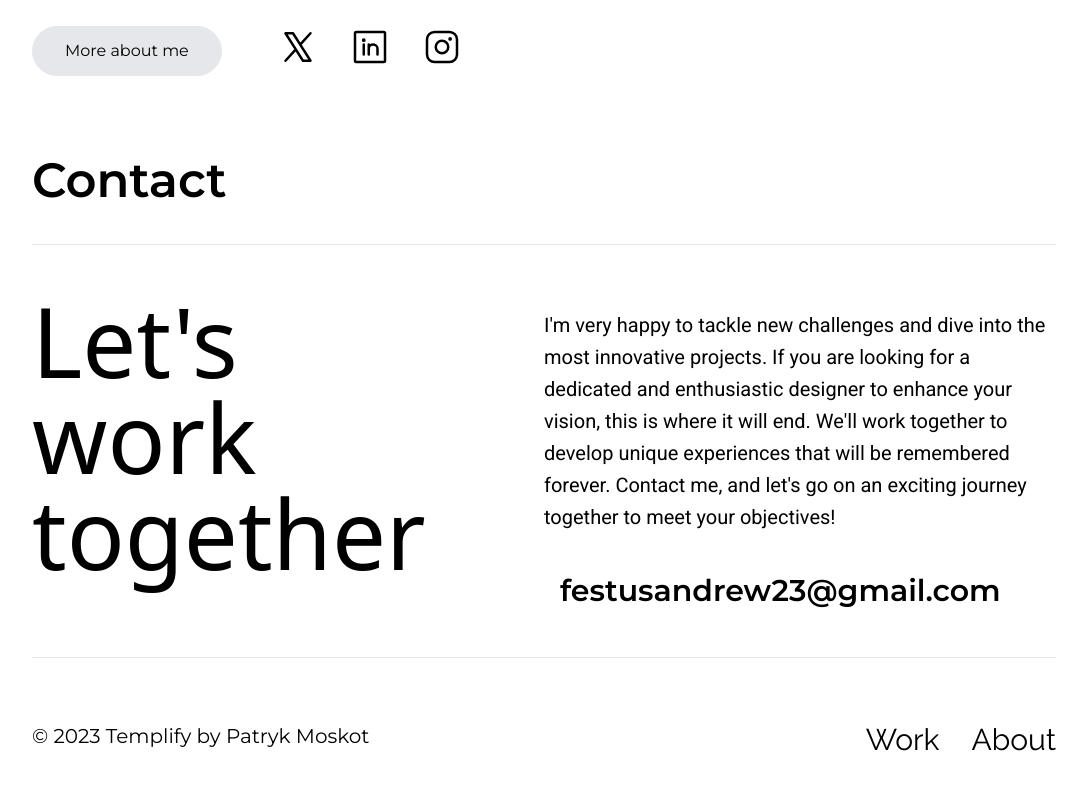
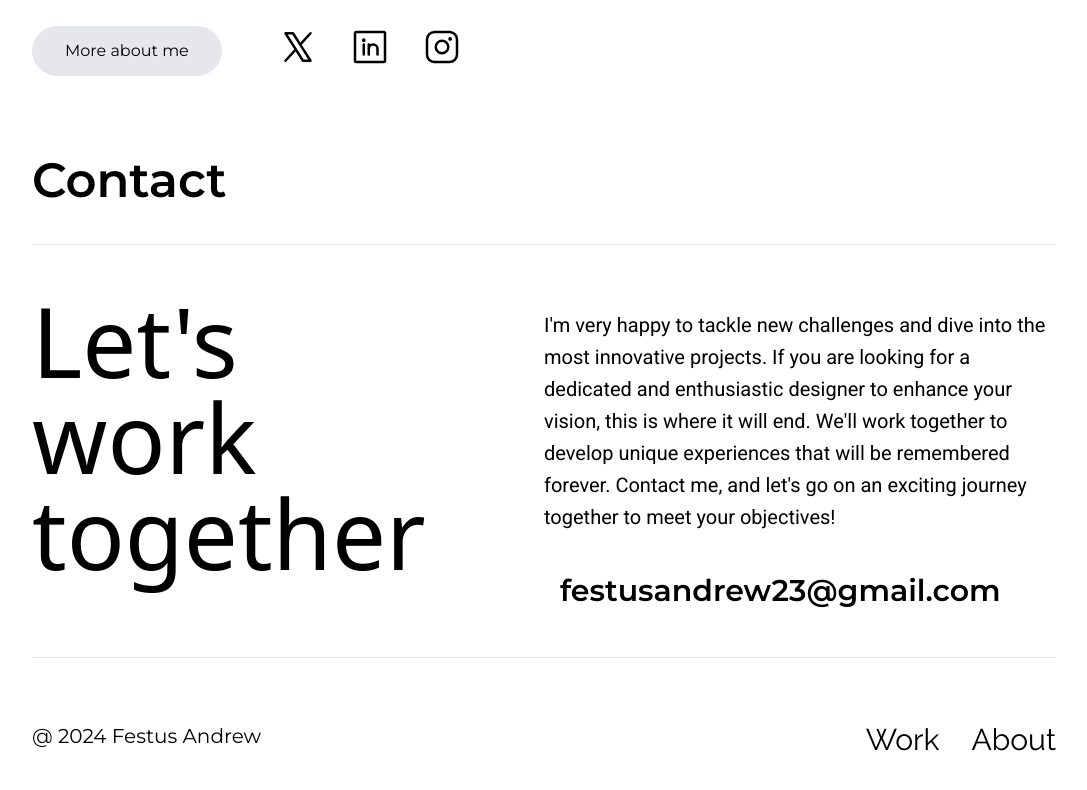
Before and after one commit to KeswetRinret/Festus_Andrew_Portfolio, a React (Vite) app: page / in a window 1280 px wide. Shown: the part 3292-4082 px from the top of the page, without its empty margins (96-1183 px from the left). Built offline with nearby package versions, Linux system fonts and the light colour scheme.

Commit message:
changes in footer

```diff
--- a/src/components/Footer.jsx
+++ b/src/components/Footer.jsx
@@ -7,7 +7,7 @@ const Footer = () => {
       <hr className="md:mt-12 mt-6" />
       <footer className="md:mt-16 mt-8 flex">
         <p className="md:w-[60%] md:text-xl md:font-tertiaryFont hidden md:block">
-          © 2023 Templify by Patryk Moskot
+        @ 2024 Festus Andrew
         </p>
 
         <div className="md:w-[40%] w-full flex md:justify-end justify-center">
--- a/src/components/myWorks/Infinity.jsx
+++ b/src/components/myWorks/Infinity.jsx
@@ -187,7 +187,7 @@ const Infinity = () => {
        <hr className="md:mt-12 mt-6" />
       <footer className="md:mt-16 mt-8 flex md:flex-row flex-col">
       <p className="md:w-[60%] text-xl md:font-tertiaryFont md:mt-5 md:mr-20 flex justify-center">
-      © 2024 Festus Andrew
+      @ 2024 Festus Andrew
         </p>
 
         <div className="md:w-[40%] w-full flex md:justify-end justify-center mt-6">
--- a/src/components/myWorks/Marb.jsx
+++ b/src/components/myWorks/Marb.jsx
@@ -195,7 +195,7 @@ const Marb = () => {
        <hr className="md:mt-12 mt-6" />
       <footer className="md:mt-16 mt-8 flex md:flex-row flex-col">
       <p className="md:w-[60%] text-xl md:font-tertiaryFont md:mt-5 md:mr-20 flex justify-center">
-      © 2024 Festus Andrew
+      @ 2024 Festus Andrew
         </p>
 
         <div className="md:w-[40%] w-full flex md:justify-end justify-center mt-6">
--- a/src/components/myWorks/ProClub.jsx
+++ b/src/components/myWorks/ProClub.jsx
@@ -195,7 +195,7 @@ const ProClub = () => {
        <hr className="md:mt-12 mt-6" />
       <footer className="md:mt-16 mt-8 flex md:flex-row flex-col">
       <p className="md:w-[60%] text-xl md:font-tertiaryFont flex justify-center">
-      © 2024 Festus Andrew
+      @ 2024 Festus Andrew
         </p>
 
         <div className="md:w-[40%] w-full flex md:justify-end justify-center mt-6">
--- a/src/components/myWorks/Wander.jsx
+++ b/src/components/myWorks/Wander.jsx
@@ -188,7 +188,7 @@ const Wander = () => {
        <hr className="md:mt-12 mt-6" />
       <footer className="md:mt-16 mt-8 flex md:flex-row flex-col">
       <p className="md:w-[60%] text-xl md:font-tertiaryFont md:mt-5 md:mr-20 flex justify-center">
-      © 2024 Festus Andrew
+      @ 2024 Festus Andrew
         </p>
 
         <div className="md:w-[40%] w-full flex md:justify-end justify-center mt-6">
--- a/src/components/otherPages/MoreAbout.jsx
+++ b/src/components/otherPages/MoreAbout.jsx
@@ -101,7 +101,7 @@ const About = () => {
         </div>
         <hr className="md:mt-8 mt-4" />
 
-        <div className="flex md:mt-6 mt-2">
+        <div className="flex justify-between md:mt-6 mt-2">
           <div className="">
             <img src={bluehouselogo} alt="" className="w-32 h-32" />
           </div>
@@ -126,6 +126,9 @@ const About = () => {
         <hr className="md:mt-8 mt-6" />
 
         <div className="md:mt-10 mt-6">
+        <div className="">
+            <img src={bluehouselogo} alt="" className="w-32 h-32" />
+          </div>
           <div className="md:ml-8 ml-2">
             <p className="md:text-4xl text-2xl font-semibold">
               Zeustek Solutions
@@ -252,7 +255,7 @@ const About = () => {
        <hr className="md:mt-12 mt-6" />
       <footer className="md:mt-16 mt-8 flex md:flex-row flex-col">
       <p className="md:w-[60%] text-xl md:font-tertiaryFont md:mt-5 md:mr-20 flex justify-center">
-          © 2024 Festus Andrew
+      @ 2024 Festus Andrew
         </p>
 
         <div className="md:w-[40%] w-full flex md:justify-end justify-center mt-6">
--- a/src/components/otherPages/MyWork2.jsx
+++ b/src/components/otherPages/MyWork2.jsx
@@ -125,7 +125,7 @@ const Works = () => {
         <hr className="md:mt-12 mt-6" />
         <footer className="md:mt-16 mt-8 flex">
           <p className="md:w-[60%] md:text-xl md:font-tertiaryFont hidden md:block">
-            © 2023 Templify by Patryk Moskot
+          @ 2024 Festus Andrew
           </p>
 
           <div className="md:w-[40%] w-full flex md:justify-end justify-center">
```
